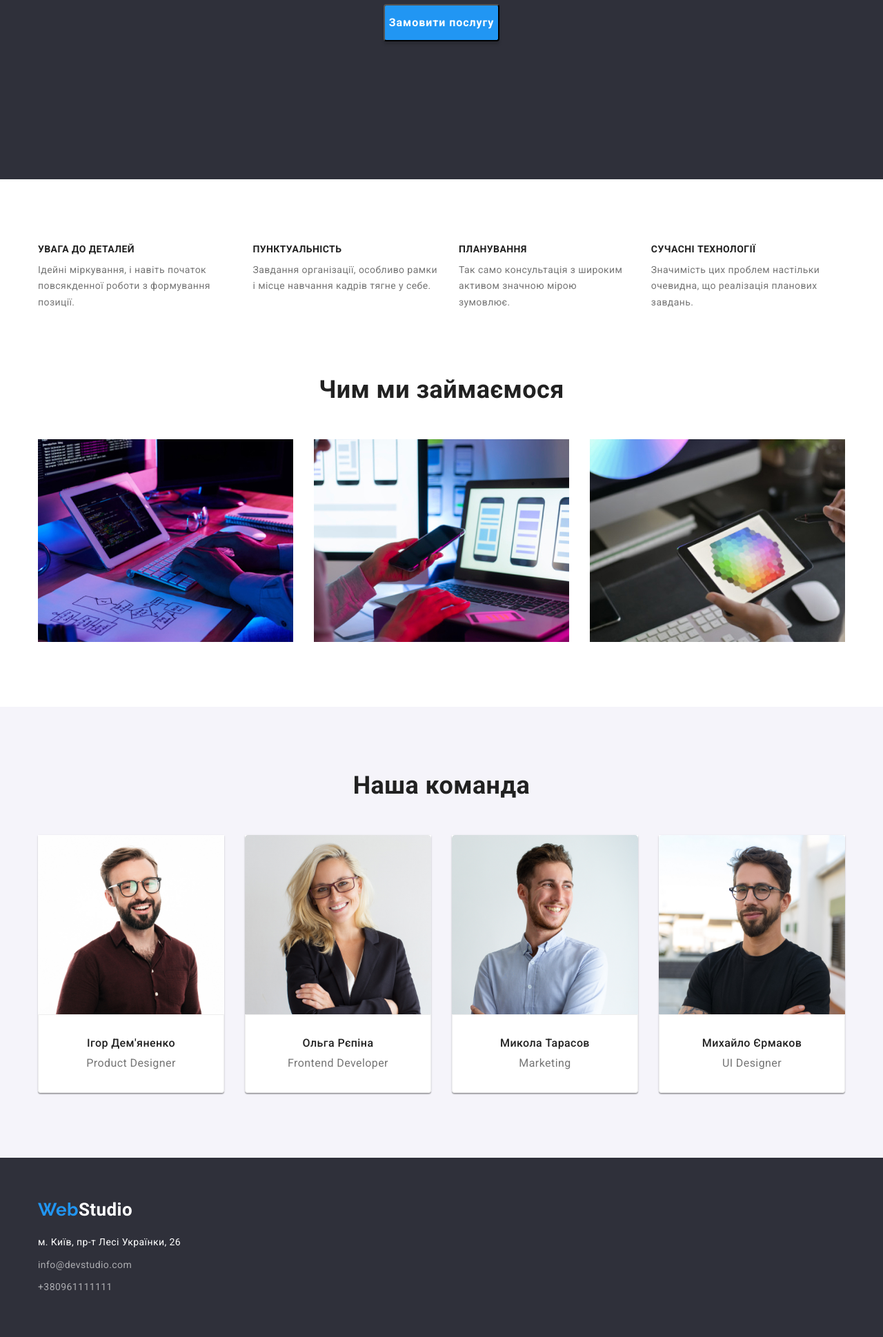
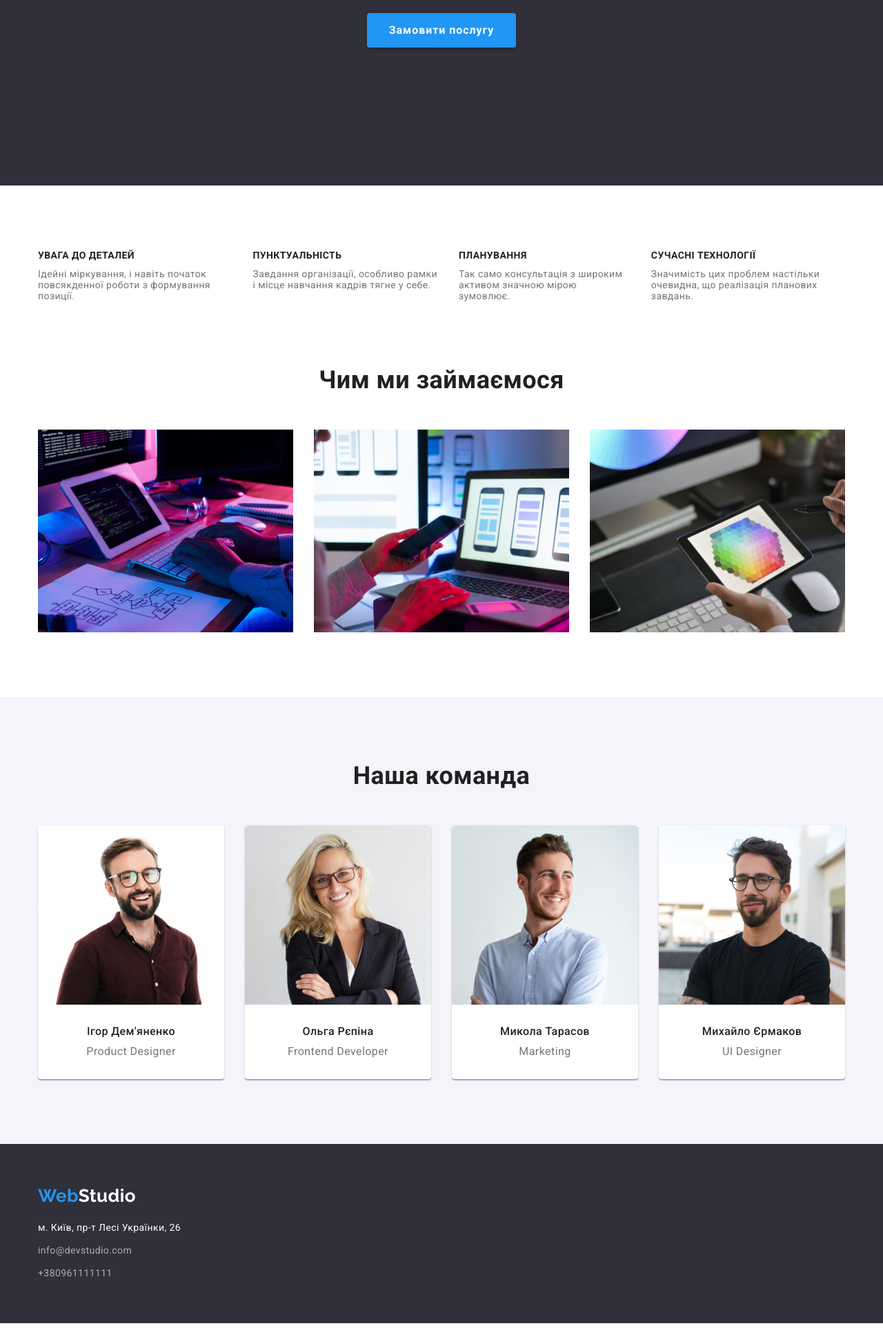
Before and after one commit to viktoriazakatsyura/goit-markup-hw-03, a plain HTML site: page index.html in a window 1280 px wide. Shown: the part 436-2375 px from the top of the page at 69% size. Drawn offline with nearby package versions, Linux system fonts and the light colour scheme.

Commit message:
Add files via upload

```diff
--- a/css/styles.css
+++ b/css/styles.css
@@ -14,8 +14,8 @@
 
 body {
     font-family: 'Roboto', sans-serif;
-    background: #FFFFFF;
-    color: #757575;
+    background: var(--third-color-white);
+    color: var(--main-color-grey);
     font-size: 14px;
     letter-spacing: 0.03em;
 
@@ -46,7 +46,32 @@ img {
     max-width: 100%;
     height: auto;
 }
-
+address {
+    font-style: normal;
+}
+button {
+    display: block;
+    cursor: pointer;
+    border: none;
+    border-radius: 4px;
+}
+.section {
+    padding-top: 94px;
+    padding-bottom: 94px;
+}
+.container {
+    width: 1200px;
+    margin: 0 auto;
+    padding: 0 15px;
+}
+.list {
+    list-style: none;
+    padding-left: 0;
+    margin: 0;
+}
+.link {
+    text-decoration: none;
+}
 .header {
     padding-top: 30px;
     padding-bottom: 30px;
@@ -54,19 +79,6 @@ img {
     border-bottom-style: solid;
     border-bottom-color: var(--tenth-color);
 }
-
-.container {
-    width: 1200px;
-    padding-left: 15px;
-    padding-right: 15px;
-    margin-left: auto;
-    margin-right: auto;
-}
-
-.section .container {
-    padding-bottom: 94px;
-}
-
 .header .container {
     display: flex;
     align-items: center;
@@ -81,7 +93,7 @@ img {
     font-family: 'Raleway';
     font-weight: 700;
     font-size: 26px;
-    line-height: 31px;
+    line-height: 1.71;
     letter-spacing: 0.03em;
     text-decoration: none;
     color: var(--sixth-color);
@@ -89,11 +101,6 @@ img {
 }
 
 .span {
-    font-family: 'Raleway';
-    font-weight: 700;
-    font-size: 26px;
-    line-height: 31px;
-    text-decoration: none;
     color: var(--fourth-color-blue);
 }
 
@@ -125,11 +132,12 @@ img {
 .current {
     color: var(--fourth-color-blue);
 }
-
+.header-address {
+    margin-left: auto;
+}
 .header-address_group {
     display: flex;
     gap: 50px;
-    margin-left: 344px;
 }
 
 .link_address {
@@ -138,14 +146,9 @@ img {
     color: var(--main-color-grey);
 }
 
-.section-caption .container {
-    padding-top: 200px;
-    padding-bottom: 200px;
-}
-
-.section-caption,
-.footer {
+.section-caption {
     background: var(--ninth-color);
+    padding: 200px 0;
 }
 
 .section-caption .section-slogan {
@@ -180,12 +183,12 @@ img {
     box-shadow: 0px 4px 4px rgba(0, 0, 0, 0.15);
     border-radius: 4px;
     margin: 0 auto;
-    padding-top: 10px;
-    padding-bottom: 10px;
+    border: none;
+    padding: 10px 32px;
 }
 
-.benefits .container {
-    padding-top: 94px;
+.benefits {
+    padding: 94px 0;
 }
 
 .visually-hidden {
@@ -214,13 +217,11 @@ img {
     font-size: 14px;
     margin-bottom: 10px;
 }
-
-.list {
-    line-height: 1.71;
+.section-details {
+    padding-top: 0;
 }
-
-.section_employee .container {
-    padding-top: 94px;
+.section_employee {
+    padding-top: 94px 0;
 }
 
 .tagline {
@@ -243,7 +244,7 @@ img {
 
 .list_employee_item {
     display: flex;
-    justify-content: space-between;
+    gap: 30px;
 }
 
 .box {
@@ -258,16 +259,9 @@ img {
 }
 
 .employee-content {
-    padding-top: 32px;
-    padding-bottom: 32px;
-    padding-left: 10px;
-    padding-right: 10px;
-    background: var(--third-color-white);
-    border: 1px solid var(--fifth-color);
-    box-sizing: border-box;
-    border-bottom-right-radius: 5px;
-    border-bottom-left-radius: 5px;
-}
+    padding-top: 30px;
+    padding-bottom: 30px;}
+
 
 .list_employee {
     font-weight: 500;
@@ -283,26 +277,25 @@ img {
     line-height: 1.18;
     text-align: center;
 }
-
+.section-portfolio {
+    padding: 94px 0;
+}
 .list_button_portfolio {
     display: flex;
-    align-items: center;
-    justify-content: space-between;
-    margin-right: auto;
-    margin-left: auto;
-    width: 575px;
-
+    justify-content: center;
+    column-gap: 8px;
+    margin-bottom: 50px;
 }
 
 .list-navigation {
     text-align: center;
-    margin-top: 94px;
-    margin-bottom: 34px;
 }
 
 .button-portfolio {
     font-weight: 500;
     font-size: 16px;
+    color: var(--secondary-color-black);
+    background-color: var(--third-color-white);
     line-height: 1.62;
     text-align: center;
     align-items: center;
@@ -330,8 +323,6 @@ img {
 }
 
 .list_items_main {
-    padding: 0;
-    margin: 0;
     display: flex;
     flex-wrap: wrap;
     margin-top: calc(-1 * var(--list_items_main-gap));
@@ -343,21 +334,15 @@ img {
     margin-left: var(--list_items_main-gap);
     margin-top: var(--list_items_main-gap);
 }
-
 .items_main {
-    box-sizing: border-box;
     width: 370px;
-    height: 404px;
-    left: 215px;
-    top: 696px;
-    border: 1px solid var(--fifth-color);
 }
-
 .list-navigation-portfolio {
     padding-top: 20px;
     padding-right: 24px;
-    padding-bottom: 4px;
+    padding-bottom: 20px;
     padding-left: 24px;
+    border: 1px solid var(--fifth-color);
 }
 
 .title {
@@ -366,6 +351,7 @@ img {
     line-height: 2;
     letter-spacing: 0.06em;
     color: var(--secondary-color-black);
+    margin-bottom: 4px;
 }
 
 .title_text {
@@ -373,16 +359,21 @@ img {
     font-size: 16px;
     line-height: 1.87;
     color: var(--main-color-grey);
-    padding-bottom: 20px;
 }
 
 .footer {
+    background: var(--ninth-color);
     padding-top: 60px;
     padding-bottom: 60px;
 }
 
 .logo-footer {
+    font-family: 'Raleway';
+    font-weight: 700;
+    font-size: 26px;
+    line-height: 1.19;
     text-decoration: none;
+    color: var(--fourth-color-blue);
 }
 
 .span-footer {
@@ -396,8 +387,8 @@ img {
     margin-top: 20px;
 }
 
-.footer-adress-list {
-    padding-bottom: 9px;
+.adress-item:not(:last-child) {
+    margin-bottom: 9px;
 }
 
 .footer-address {
--- a/index.html
+++ b/index.html
@@ -27,13 +27,13 @@
           <li class="header-item"><a href="./portfolio.html" class="link">Портфоліо</a></li>
           <li class="header-item"><a href="#" class="link">Контакти</a></li>
         </ul>
-        <div class="header-address">
-          <ul class="header-address_group">
-            <li><a href="mailto:info@devstudio.com" class="link_address">info@devstudio.com</a></li>
-            <li><a href="tel:+380961111111" class="link_address">+380961111111</a></li>
-          </ul>
-        </div>
       </nav>
+      <div class="header-address">
+        <ul class="header-address_group">
+          <li><a href="mailto:info@devstudio.com" class="link_address">info@devstudio.com</a></li>
+          <li><a href="tel:+380961111111" class="link_address">+380961111111</a></li>
+        </ul>
+      </div>
     </div>
   </header>
   <!--content-->
@@ -69,7 +69,7 @@
       </div>
     </section>
     <!--details-->
-    <section class="section">
+    <section class="section-details section">
       <div class=" container">
         <h2 class="tagline">Чим ми займаємося</h2>
         <ul class="tagline-list">
@@ -129,10 +129,11 @@
   <footer class="footer">
     <div class="container">
       <a class="logo-footer" href="./index.html">
-        <span class="span">Web</span><span class="span-footer">Studio</span></a>
+        Web<span class="span-footer">Studio</span>
+      </a>
       <address class="address-footer">
         <ul>
-          <li class="footer-adress-list">
+          <li class="adress-item">
             <a href="http://google.com" target="_blank" rel="noopener noreferrer nofallow" class="footer-address">м.
               Київ,
               пр-т
@@ -140,9 +141,12 @@
               Українки,
               26</a>
           </li>
-          <li class="footer-adress-list"><a href="mailto:info@devstudio.com"
-              class="footer-address_contact">info@devstudio.com</a></li>
-          <li><a href="tel:+380961111111" class="footer-address_contact">+380961111111</a></li>
+          <li class="adress-item">
+            <a href="mailto:info@devstudio.com" class="footer-address_contact">info@devstudio.com</a>
+          </li>
+          <li class="adress-item">
+            <a href="tel:+380961111111" class="footer-address_contact">+380961111111</a>
+          </li>
         </ul>
       </address>
     </div>
```
Also changed, not shown: portfolio.html (+15 -12 lines).
